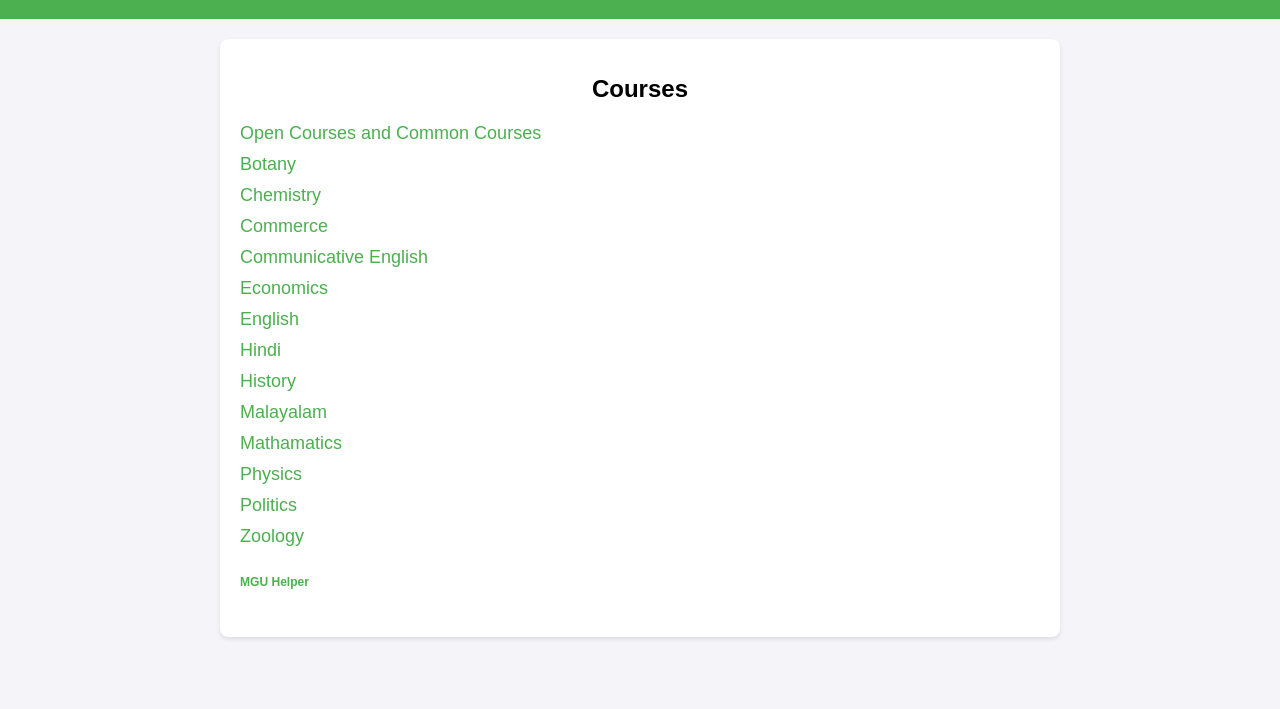
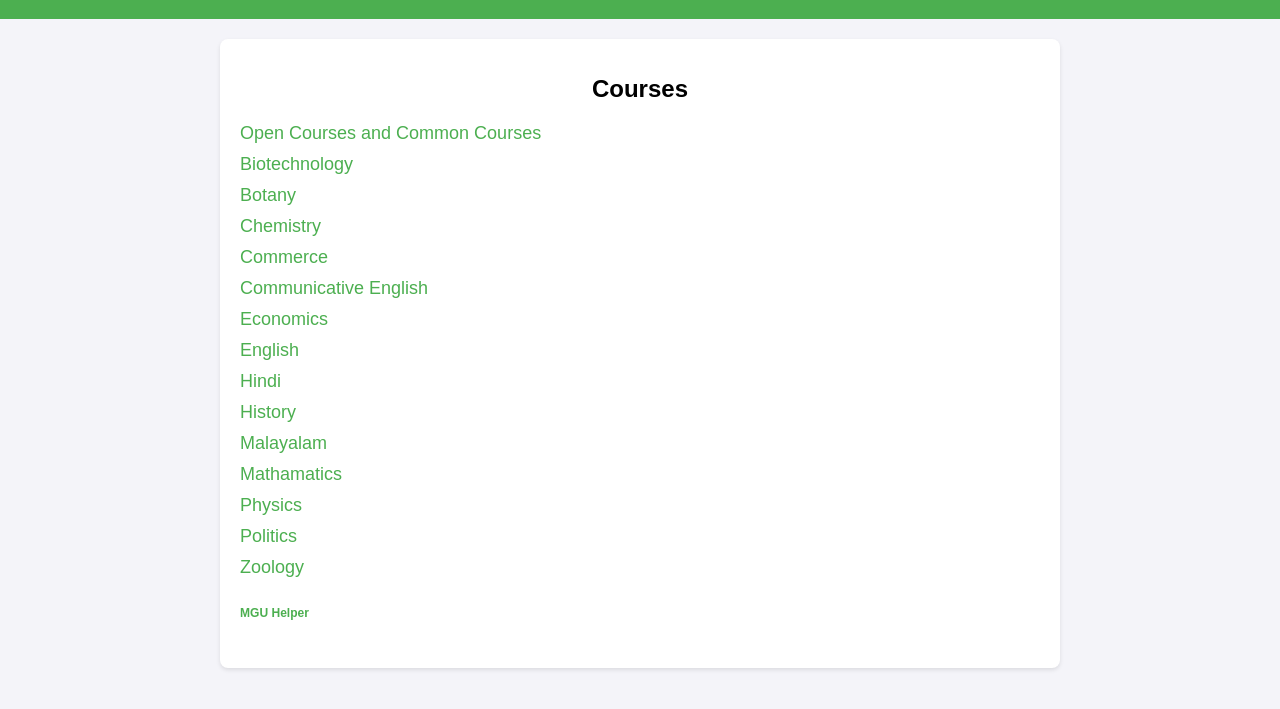
Before and after one commit to Arjun-dev-lab/MGU-Helper, a plain HTML site: page index.html in a window 1280 px wide. Shown: the part 85-794 px from the top of the page. Drawn offline with Linux system fonts and the light colour scheme.

```diff
--- a/index.html
+++ b/index.html
@@ -56,6 +56,7 @@
         <h1>Courses</h1>
         <ul>
             <li><a href="Open course and common course/open and common.html">Open Courses and Common Courses</a></li>
+            <li><a href="Biotechnology/Biotechnology.html">Biotechnology</a></li>
             <li><a href="Botany/Botany.html">Botany</a></li>
             <li><a href="Chemistry/Chemistry.html">Chemistry</a></li>
             <li><a href="Commerse/commerse.html">Commerce</a></li>
```
